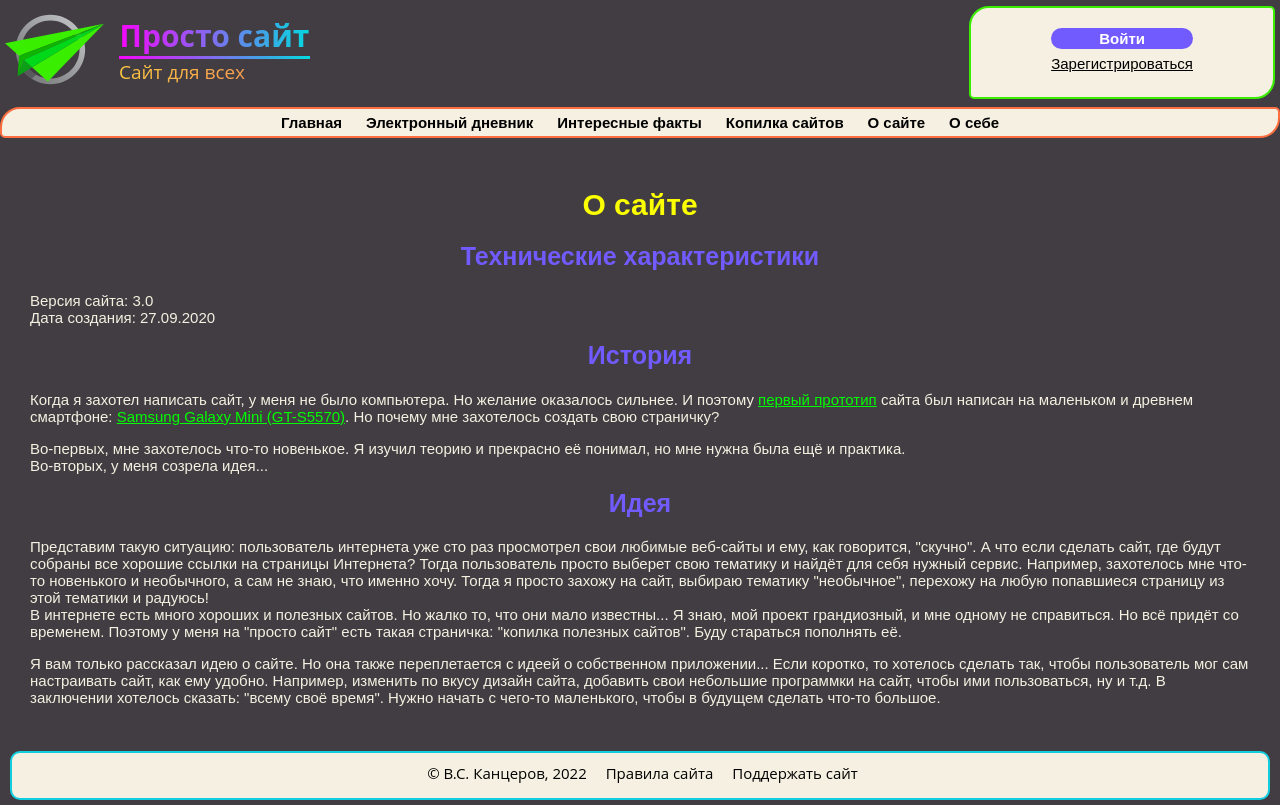
After one commit to Kantserovvlad/FlaskTest, a Flask app: page /about/site in a window 1280 px wide. The commit adds this page. Run offline with Flask 2, Linux system fonts and the light colour scheme.

Commit message:
Добавил страницы "О сайте" и "Правила сайта"

```diff
--- a/main.py
+++ b/main.py
@@ -248,9 +248,19 @@ def my_homeworks():
     return redirect('/login')
 
 
-@app.route('/sitebox')
-def site_box():
-    return render_template('site_box.html')
+@app.route('/sitesbox')
+def sites_box():
+    return render_template('sites_box.html')
+
+
+@app.route('/rules')
+def rules():
+    return render_template('rules.html')
+
+
+@app.route('/about/site')
+def about_site():
+    return render_template('about_site.html')
 
 
 # --------------------------------------------------------------
@@ -282,7 +292,6 @@ def diaries():
                 schools_classes[school.name].append(class_n)
             else:
                 schools_classes[school.name] = [class_n]
-        print(schools_classes)
         # ----------------------------------------
         return render_template('diaries.html', schools_classes=schools_classes)
     # Если пользователь не админ, то выводим, что такой страницы нет
--- /dev/null
+++ b/templates/about_site.html
@@ -0,0 +1,52 @@
+{% extends 'base.html' %}
+{% block title %}
+Правила сайта
+{% endblock %}
+
+{% block behind_css %}
+h2 {
+    margin-top: auto;
+}
+
+.personal {
+    border: 0px;
+    font-size: 15px;
+}
+{% endblock %}
+
+{% block body%}
+<h1>О сайте</h1>
+<section class="personal">
+    <h2>Технические характеристики</h2>
+    <p>Версия сайта: 3.0<br> Дата создания: 27.09.2020</p>
+    <h2>История</h2>
+    <p>
+        Когда я захотел написать сайт, у меня не было компьютера. Но желание оказалось сильнее. И поэтому <a
+            href="http://prostosait.neonarod.com/version1.0/index.html" target="_blank">первый прототип</a> сайта был написан на маленьком и древнем смартфоне: <a
+            href="https://ru.wikipedia.org/wiki/Samsung_Galaxy_Mini" target="_blank">Samsung Galaxy Mini (GT-S5570)</a>.
+        Но почему мне захотелось создать свою страничку?
+    </p>
+    <p>Во-первых, мне захотелось что-то новенькое. Я изучил теорию и прекрасно её понимал, но мне нужна была ещё и
+        практика.
+        <br>Во-вторых, у меня созрела идея...
+    </p>
+    <h2>Идея</h2>
+    <p>Представим такую ситуацию: пользователь интернета уже сто раз просмотрел свои любимые веб-сайты и ему, как
+        говорится, "скучно". А что если сделать сайт, где будут собраны все хорошие ссылки на страницы Интернета? Тогда
+        пользователь просто выберет
+        свою тематику и найдёт для себя нужный сервис. Например, захотелось мне что-то новенького и необычного, а сам не
+        знаю, что именно хочу. Тогда я просто захожу на сайт, выбираю тематику "необычное", перехожу на любую попавшиеся
+        страницу из этой
+        тематики и радуюсь!<br> В интернете есть много хороших и полезных сайтов. Но жалко то, что они мало известны...
+        Я знаю, мой проект грандиозный, и мне одному не справиться. Но всё придёт со временем. Поэтому у меня на "просто
+        сайт" есть такая
+        страничка: "копилка полезных сайтов". Буду стараться пополнять её.
+    </p>
+    <p>Я вам только рассказал идею о сайте. Но она также переплетается с идеей о собственном приложении... Если коротко,
+        то хотелось сделать так, чтобы пользователь мог сам настраивать сайт, как ему удобно. Например, изменить по
+        вкусу дизайн сайта, добавить
+        свои небольшие программки на сайт, чтобы ими пользоваться, ну и т.д. В заключении хотелось сказать: "всему своё
+        время". Нужно начать с чего-то маленького, чтобы в будущем сделать что-то большое.</p>
+</section>
+
+{% endblock %}
--- a/templates/base.html
+++ b/templates/base.html
@@ -57,10 +57,10 @@
             <a href="#">
                 <li class="li1">Интересные факты</li>
             </a>
-            <a href="/sitebox">
+            <a href="/sitesbox">
                 <li class="li1">Копилка сайтов</li>
             </a>
-            <a href="#">
+            <a href="/about/site">
                 <li class="li1">О сайте</li>
             </a>
             <a href="#">
@@ -130,7 +130,7 @@
 {% endblock %}
 <footer id="footer" class="footer">
     <p>© В.С. Канцеров, 2022</p>
-    <a href="#">Правила сайта </a>
+    <a href="/rules">Правила сайта </a>
     <a href="#">Поддержать сайт</a>
 </footer>
 <!-- -------------------------------------------- -->
```
Also changed, not shown: templates/rules.html (added, +17 -0 lines), templates/sites_box.html (renamed from templates/site_box.html).
